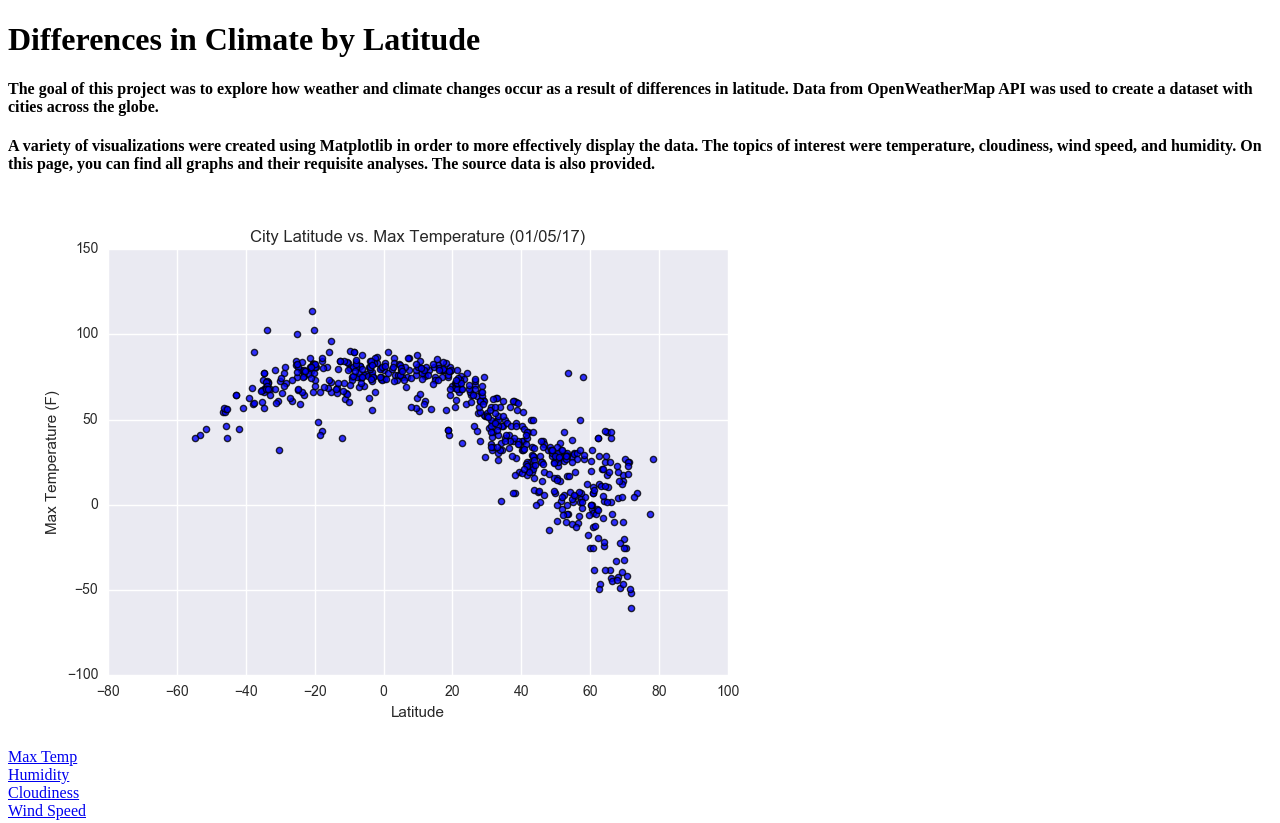
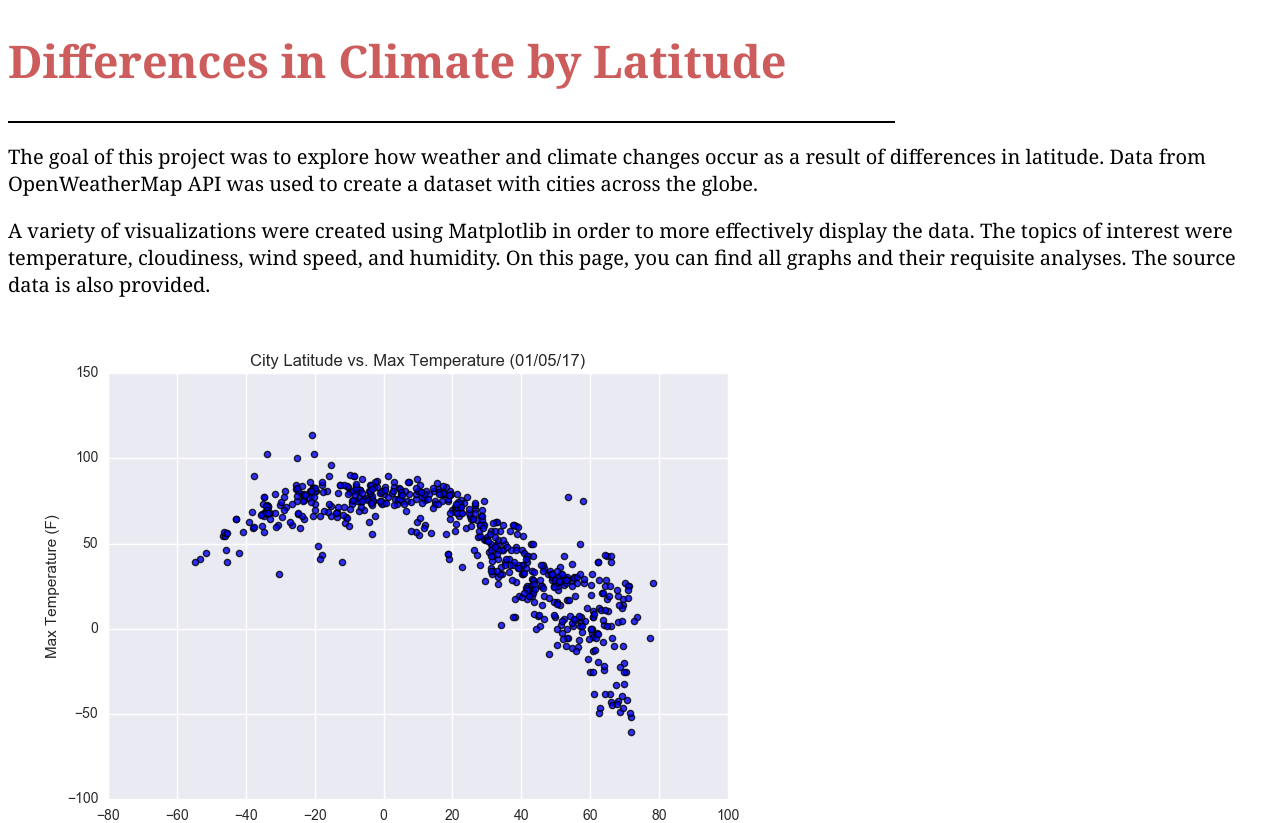
Before and after one commit to zrwood28/web-design-challenge, a plain HTML site: page index.html in a window 1280 px wide. Shown: the top 823 px of the page. Drawn offline with Linux system fonts and the light colour scheme.

Commit message:
Filled out landing page and added CSS.

```diff
--- /dev/null
+++ b/assets/css/main.css
@@ -0,0 +1,16 @@
+h1 {
+    color: indianred;
+    font-family: Cambria, Cochin, Georgia, Times, 'Times New Roman', serif;
+    font-size: 45px;
+}
+
+hr {
+    border: 1px solid black;
+    width: 70%;
+    margin-left: 0;
+}
+
+p {
+    font-family: Cambria, Cochin, Georgia, Times, 'Times New Roman', serif;
+    font-size: 20px;
+}
--- a/index.html
+++ b/index.html
@@ -8,31 +8,44 @@
 </head>
 
 <body>
+
+    <!-- CSS -->
+    <link rel = "stylesheet" type = "text/css" href = "assets/css/main.css">
+
     <!-- Landing header -->
     <h1>Differences in Climate by Latitude</h1>
+    <hr>
+    <!-- Summary text -->
+    <p>The goal of this project was to explore how weather and climate changes occur as a result of differences in latitude. Data from OpenWeatherMap API was used to create a dataset
+        with cities across the globe.
+    </p>
 
-    <!-- Summary text -->
-    <h4>The goal of this project was to explore how weather and climate changes occur as a result of differences in latitude. Data from OpenWeatherMap API was used to create a dataset
-        with cities across the globe.
-    </h4>
-
-    <h4>
+    <p>
         A variety of visualizations were created using Matplotlib in order to more effectively display the data. The topics of interest were temperature, cloudiness,
         wind speed, and humidity. On this page, you can find all graphs and their requisite analyses. The source data is also provided.
-    </h4>
+    </p>
 
     <!-- Main visual -->
     <img src = "assets/images/Fig1.png">
-
     <br>
 
-    <a href = "visualizations/max_temperature.html" target = "_self">Max Temp</a>
+    <!-- Visualization Links -->
+    <a href = "visualizations/max_temperature.html" target = "_blank">
+    <img src = "assets/images/Fig1.png">
+    </a>
     <br>
-    <a href = "visualizations/humidity.html" target = "_self">Humidity</a>
+    <a href = "visualizations/humidity.html" target = "_blank">
+    <img src = "assets/images/Fig2.png">
+    </a>
     <br>
-    <a href = "visualizations/cloudiness.html" target = "_self">Cloudiness</a>
+    <a href = "visualizations/cloudiness.html" target = "_blank">
+    <img src = "assets/images/Fig3.png">
+    </a>
     <br>
-    <a href = "visualizations/wind_speed.html" target = "_self">Wind Speed</a>
+    <a href = "visualizations/wind_speed.html" target = "_blank">
+    <img src = "assets/images/Fig4.png">
+    </a>
+    <br>
 
 </body>
 
```
